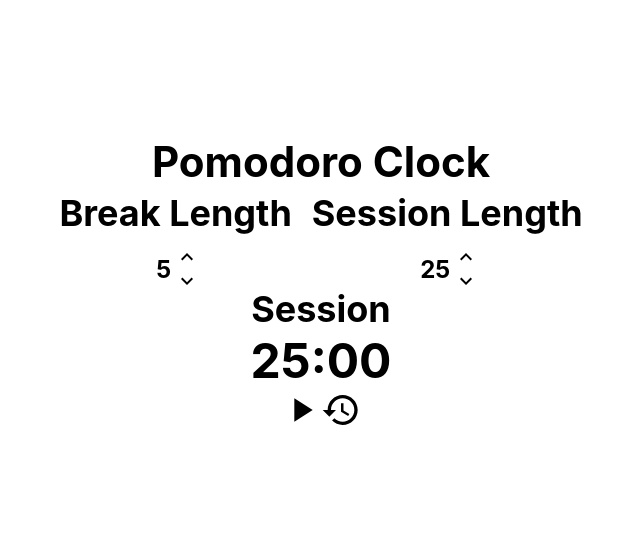
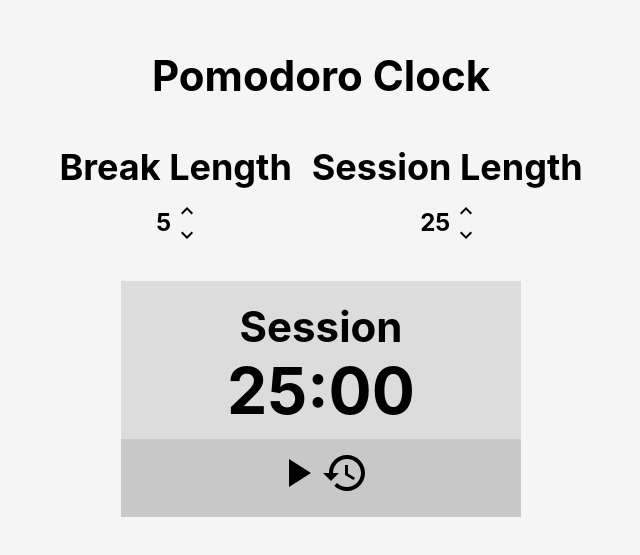
Before and after one commit to ArshdeepSingh98/pomodore-clock, a React (Create React App) app: page / in a window 1280 px wide. Shown: the part 117-672 px from the top of the page, without its empty margins (319-959 px from the left). Built offline with nearby package versions, Linux system fonts and the light colour scheme.

Commit message:
changed styles

```diff
--- a/src/Pomodoro.js
+++ b/src/Pomodoro.js
@@ -13,6 +13,7 @@ const StyledContainer = styled.div`
     align-items: center;
     justify-content: center;
     width: auto;
+    background: rgb(245, 245, 245);
     height: ${props => props.height ?? 'auto'};
 `
 const StyledText = styled.p`
@@ -192,17 +193,17 @@ class Pomodoro extends React.Component {
         return (
             <StyledContainer direction={'column'} height={'100%'}>
                 <StyledText size={'42px'}>Pomodoro Clock</StyledText>
-                <StyledContainer height={'100px'}>
+                <StyledContainer height={'180px'}>
                     <Counter handleChange={this.handleChange} clockRunning={this.state.clock_running} type={'Break'} length={this.state.break_length} />
                     <Counter  handleChange={this.handleChange} clockRunning={this.state.clock_running} type={'Session'} length={this.state.session_length} />
                 </StyledContainer>
-                <StyledContainer style={{color: this.state.alert_time ? 'red' : 'black'}} direction={'column'}>
-                    <StyledText size={'36px'}>{this.state.current_type}</StyledText>
-                    <StyledText size={'48px'}>{this.showTime(this.state.time_left)}</StyledText>
+                <StyledContainer style={{color: this.state.alert_time ? 'red' : 'black', background: 'rgb(220, 220, 220)', padding: '20px 0 10px 0', width: '400px'}} direction={'column'}>
+                    <StyledText size={'42px'}>{this.state.current_type}</StyledText>
+                    <StyledText size={'64px'}>{this.showTime(this.state.time_left)}</StyledText>
                 </StyledContainer>
-                <StyledContainer>
-                    <StyledImg size={'40px'} src={this.state.clock_running ? Pause : Play} onClick={this.handleRun} alt='' />
-                    <StyledImg size={'40px'} src={Reset} onClick={this.handleReset} alt='' />
+                <StyledContainer style={{background: 'rgb(200, 200, 200)', padding: '10px 0 20px 0', width: '400px'}}>
+                    <StyledImg size={'48px'} src={this.state.clock_running ? Pause : Play} onClick={this.handleRun} alt='' />
+                    <StyledImg size={'48px'} src={Reset} onClick={this.handleReset} alt='' />
                 </StyledContainer>
             </StyledContainer>
         )
```
